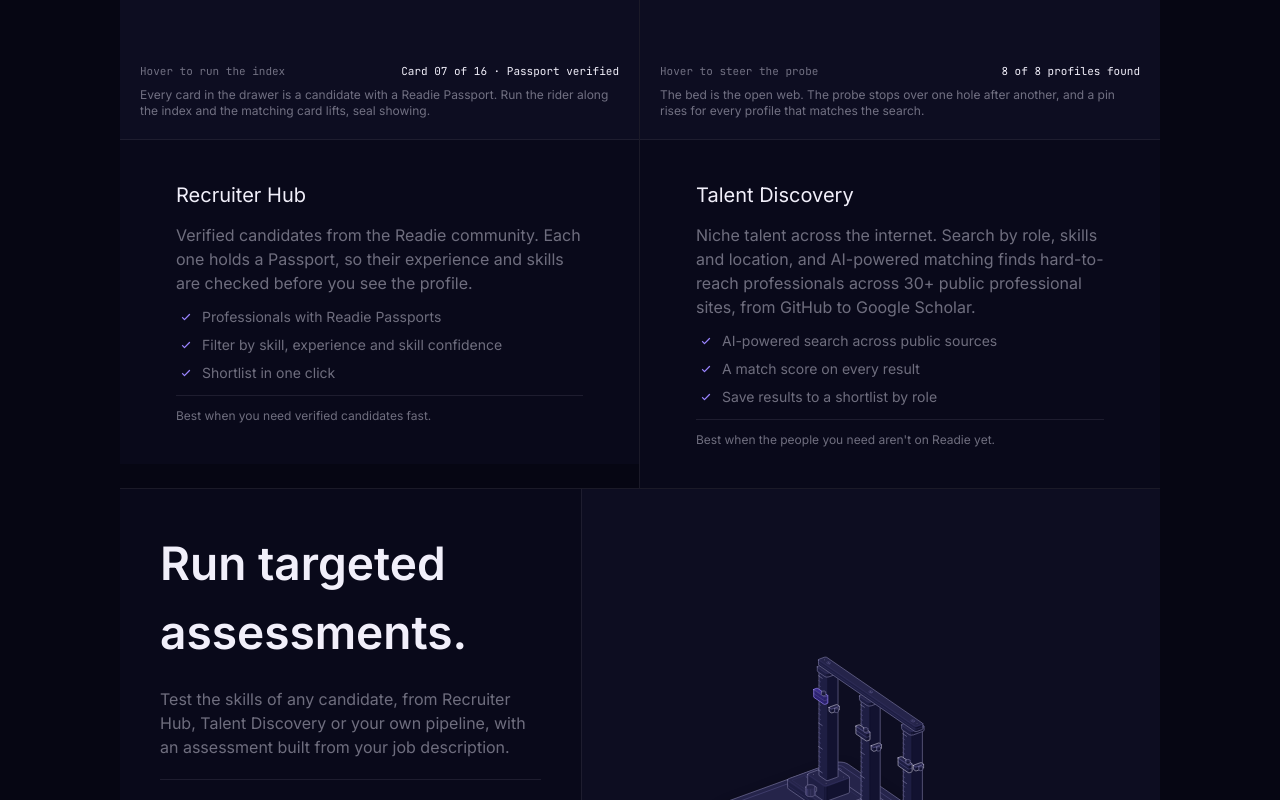
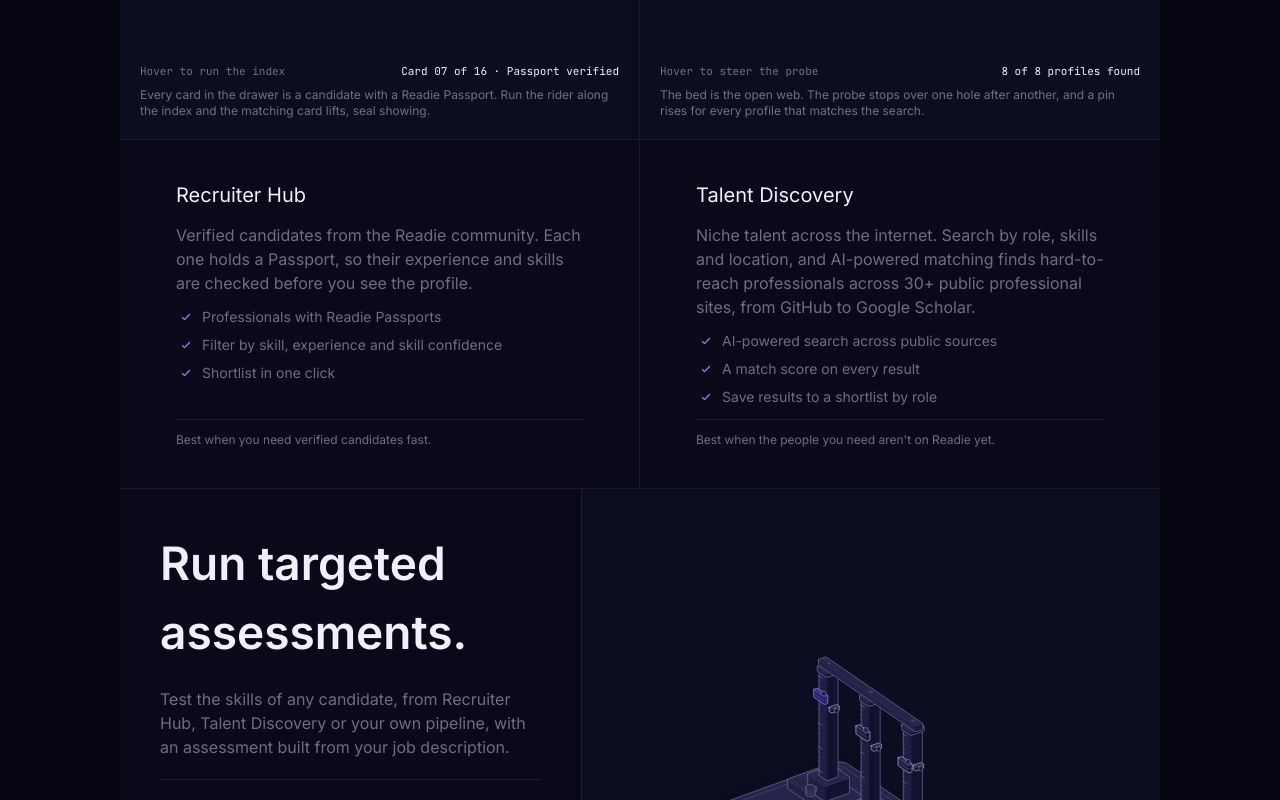
Before and after one commit to zealfemi/readie-hackathon, a Next.js app: page / in a window 1280 px wide. Shown: the part 2300-3100 px from the top of the page. Built offline with nearby package versions, Linux system fonts and the light colour scheme.

Commit message:
fixed height

```diff
--- a/app/_components/BannerEvidence.tsx
+++ b/app/_components/BannerEvidence.tsx
@@ -27,7 +27,7 @@ const evidenceData: detailedListType[] = [
 
 export default function BannerEvidence() {
   return (
-    <div>
+    <div className="border-border border-t">
       <Banner imageWidth="lg:w-5/9" contentWidth="lg:w-4/9">
         <BannerImage>
           <div className="flex items-center justify-center h-full w-full relative min-h-70 md:h-120 lg:h-90">
--- a/app/_components/CardSimpleList.tsx
+++ b/app/_components/CardSimpleList.tsx
@@ -12,7 +12,7 @@ export default function CardSimpleList({
   list,
 }: simpleListType) {
   return (
-    <div className="flex flex-col gap-3">
+    <div className="flex flex-col gap-3 h-full">
       {heading && (
         <h4 className="text-primary-200 capitalize text-lg lg:text-[20px]">
           {heading}
--- a/app/_components/RecruitmentHub.tsx
+++ b/app/_components/RecruitmentHub.tsx
@@ -7,10 +7,14 @@ import CardSimpleList from "./CardSimpleList";
 
 export default function RecruitmentHub() {
   return (
-    <div className="grid lg:grid-cols-2">
+    <div className="grid grid-cols-1 lg:grid-cols-2">
       {recruitmentHubData.map((data: recruitmentHubDataType, index) => (
-        <div key={index} className="border-border first:lg:border-r">
-          <div className="border-border border-t">
+        // Added 'flex flex-col' here so cards stretch evenly in the grid
+        <div
+          key={index}
+          className="border-border first:lg:border-r flex flex-col">
+          {/* Added 'flex flex-col flex-1' to handle inner height distribution */}
+          <div className="border-border border-t flex flex-col flex-1">
             <div className="bg-primary-500 px-4 py-5 lg:px-5">
               <CardImageWithText
                 cardImage={data.image}
@@ -21,7 +25,8 @@ export default function RecruitmentHub() {
               />
             </div>
 
-            <div className="bg-primary-600 border-border border-t py-7 px-4 lg:px-14 lg:py-10 flex flex-col gap-3">
+            {/* Changed 'h-full' to 'flex-1 flex flex-col justify-between' */}
+            <div className="bg-primary-600 border-border border-t py-7 px-4 lg:px-14 lg:py-10 flex flex-col flex-1 justify-between gap-3">
               <CardSimpleList
                 heading={data.heading}
                 description={data.content}
--- /dev/null
+++ b/app/_components/RevealConsent.tsx
@@ -0,0 +1,3 @@
+export default function RevealConsent() {
+  return <div className="radial-bg-2">RevealConsent</div>;
+}
--- a/app/_components/TalentPool.tsx
+++ b/app/_components/TalentPool.tsx
@@ -4,6 +4,7 @@ import RecruitmentHub from "./RecruitmentHub";
 import BannerEvidence from "./BannerEvidence";
 import BannerGoBeyond from "./BannerGoBeyond";
 import BannerEveryCandidate from "./BannerEveryCandidate";
+import RevealConsent from "./RevealConsent";
 
 export default function TalentPool() {
   return (
@@ -29,6 +30,7 @@ export default function TalentPool() {
       <BannerEvidence />
       <BannerGoBeyond />
       <BannerEveryCandidate />
+      <RevealConsent />
     </section>
   );
 }
--- a/app/globals.css
+++ b/app/globals.css
@@ -43,7 +43,7 @@ body {
     #040410;
 }
 
-.radial-bg2 {
+.radial-bg-2 {
   background:
     radial-gradient(
       50% 41.67% at 100% 0%,
```
